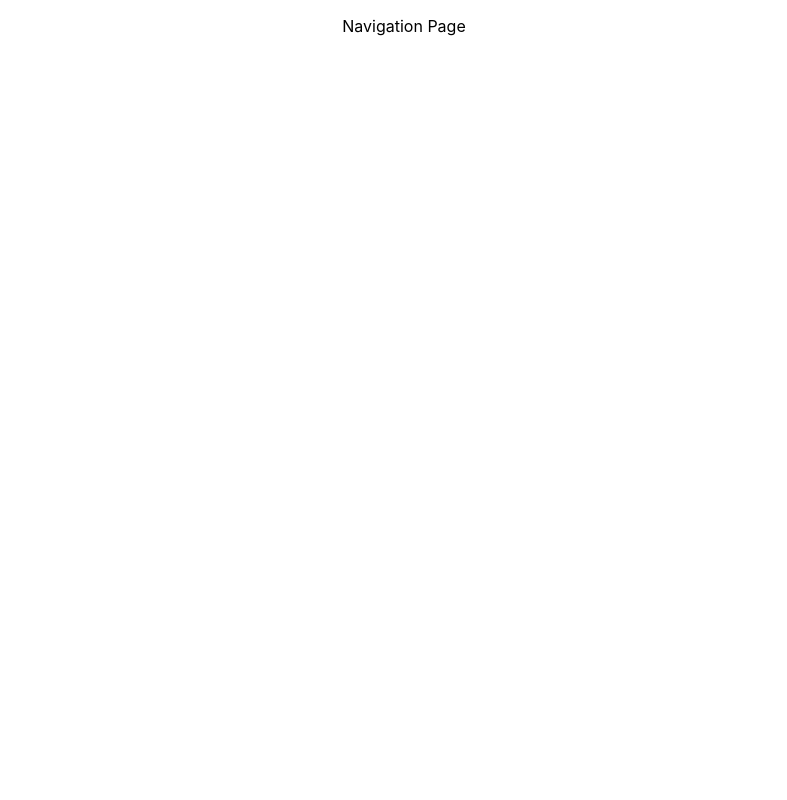
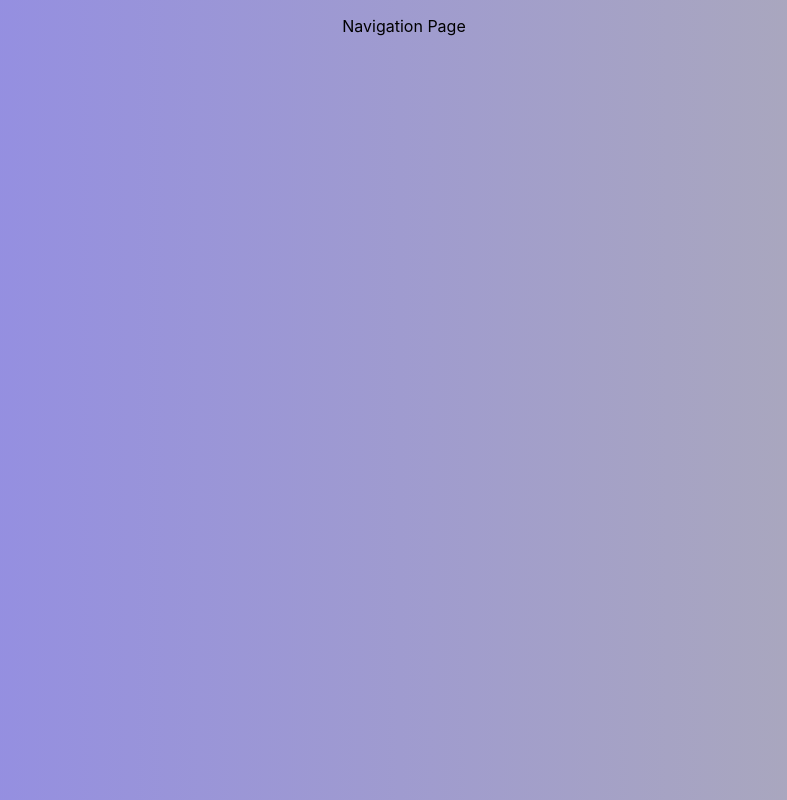
Before and after one commit to richknicks/FaceRecognitionApp, a React (Create React App) app: page / in a window 1280 px wide. Shown: the whole page, without its empty margins (236-1023 px from the left). Built offline with nearby package versions, Linux system fonts and the light colour scheme.

Commit message:
added gradient background updated favicon and title

```diff
--- a/public/index.html
+++ b/public/index.html
@@ -2,7 +2,7 @@
 <html lang="en">
   <head>
     <meta charset="utf-8" />
-    <link rel="icon" href="%PUBLIC_URL%/favicon.ico" />
+    <link rel="icon" href="./img/facerecognitionicon.png" />
     <meta name="viewport" content="width=device-width, initial-scale=1" />
     <meta name="theme-color" content="#000000" />
     <meta
@@ -32,7 +32,7 @@
       rel="stylesheet"
       href="https://fonts.googleapis.com/icon?family=Material+Icons"
     />
-    <title>React App</title>
+    <title>Face Recognition</title>
   </head>
   <body>
     <noscript>You need to enable JavaScript to run this app.</noscript>
--- a/src/index.css
+++ b/src/index.css
@@ -1,13 +1,18 @@
 body {
   margin: 0;
-  font-family: -apple-system, BlinkMacSystemFont, 'Segoe UI', 'Roboto', 'Oxygen',
-    'Ubuntu', 'Cantarell', 'Fira Sans', 'Droid Sans', 'Helvetica Neue',
+  font-family: -apple-system, BlinkMacSystemFont, "Segoe UI", "Roboto", "Oxygen",
+    "Ubuntu", "Cantarell", "Fira Sans", "Droid Sans", "Helvetica Neue",
     sans-serif;
   -webkit-font-smoothing: antialiased;
   -moz-osx-font-smoothing: grayscale;
+  background: linear-gradient(
+    to right,
+    rgba(31, 18, 214, 0.5) 0%,
+    rgba(97, 94, 105, 0.5) 100%
+  );
 }
 
 code {
-  font-family: source-code-pro, Menlo, Monaco, Consolas, 'Courier New',
+  font-family: source-code-pro, Menlo, Monaco, Consolas, "Courier New",
     monospace;
 }
```
Also changed, not shown: public/img/facerecognitionicon.png (added).
